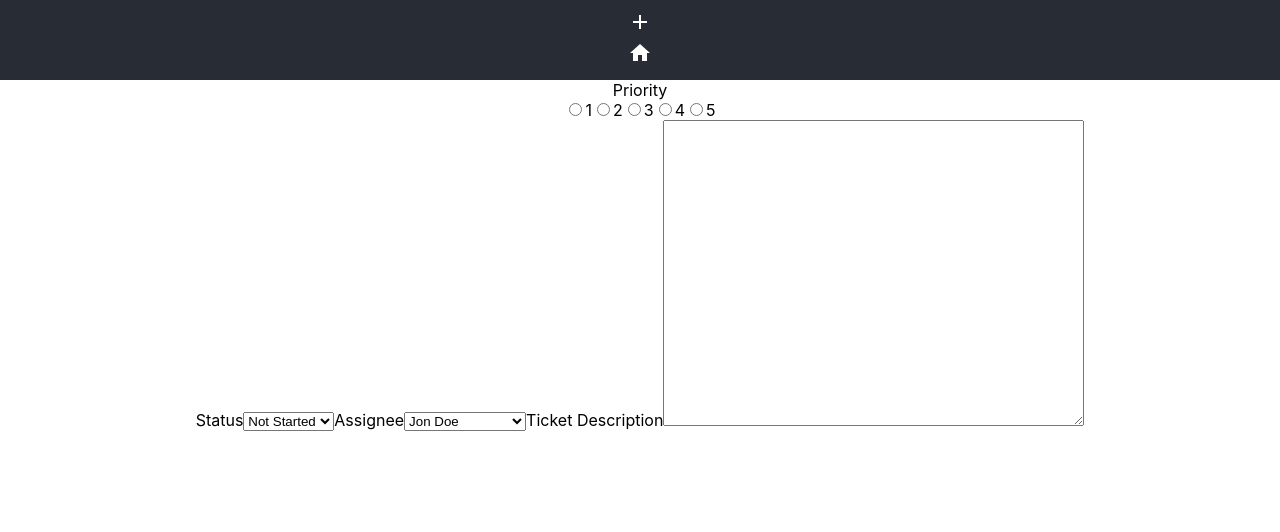
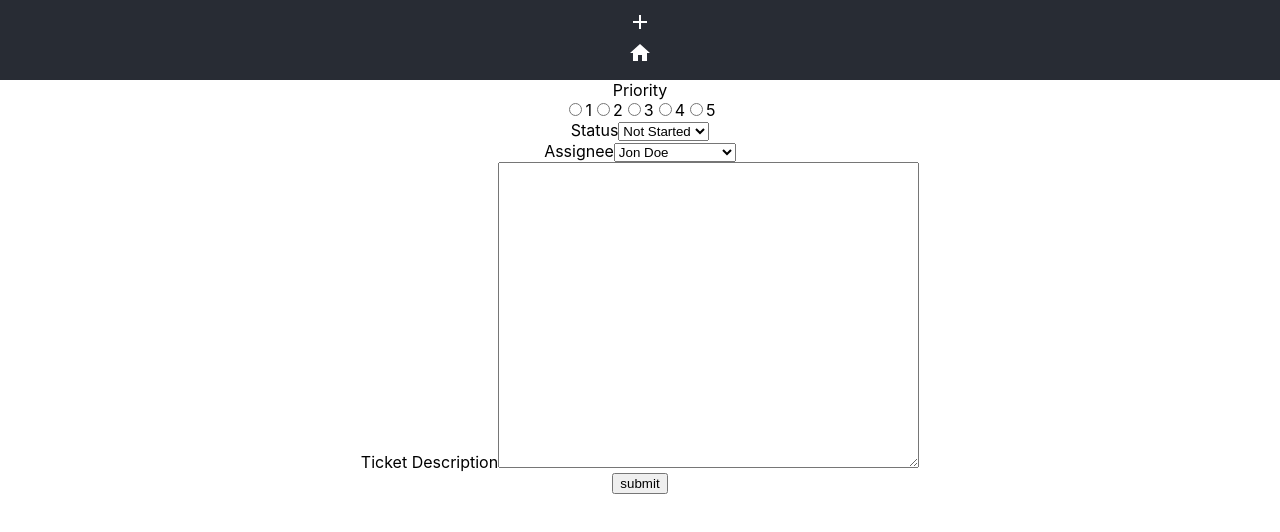
Before and after one commit to jamesfulreader/ticket-app, a React (Create React App) app: page /ticket in a window 1280 px wide. Shown: the top 532 px of the page. Built offline with nearby package versions, Linux system fonts and the light colour scheme.

Commit message:
separate ticket sections add submit btn

```diff
--- a/src/pages/Ticket.js
+++ b/src/pages/Ticket.js
@@ -20,7 +20,7 @@ function Ticket() {
 	return (
 		<form>
 			<label htmlFor='priority'>Priority</label>
-			<div className='multiple-input-container'>
+			<section className='multiple-input-container'>
 				<input
 					type='radio'
 					id='priority-1'
@@ -61,10 +61,14 @@ function Ticket() {
 					onChange={handleChange}
 				/>
 				<label htmlFor='priority-5'>5</label>
-			</div>
+			</section>
+			<section>
 				<label htmlFor='Status'>Status</label>
 				<select name='status' id='status-select'>
-				<option value='on started' selected={formData.status === 'not started'}>
+					<option
+						value='on started'
+						selected={formData.status === 'not started'}
+					>
 						Not Started
 					</option>
 					<option
@@ -80,6 +84,8 @@ function Ticket() {
 						Complete
 					</option>
 				</select>
+			</section>
+			<section>
 				<label htmlFor='assignee'>Assignee</label>
 				<select name='assignee' id='assignee-select'>
 					<option value='Jon Doe' selected={formData.assignee === 'Jon Doe'}>
@@ -100,7 +106,10 @@ function Ticket() {
 					>
 						Jackie Grayson
 					</option>
-				<option value='Mary Mars' selected={formData.assignee === 'Mary Mars'}>
+					<option
+						value='Mary Mars'
+						selected={formData.assignee === 'Mary Mars'}
+					>
 						Mary Mars
 					</option>
 					<option
@@ -116,6 +125,8 @@ function Ticket() {
 						Victoria Martinez
 					</option>
 				</select>
+			</section>
+			<section>
 				<label htmlFor='ticket-description'>Ticket Description</label>
 				<textarea
 					name='ticket-description'
@@ -123,6 +134,8 @@ function Ticket() {
 					cols='50'
 					rows='20'
 				></textarea>
+			</section>
+			<input type='button' value='submit' />
 		</form>
 	)
 }
```
Lines whose indentation alone changed are shown as unchanged.
